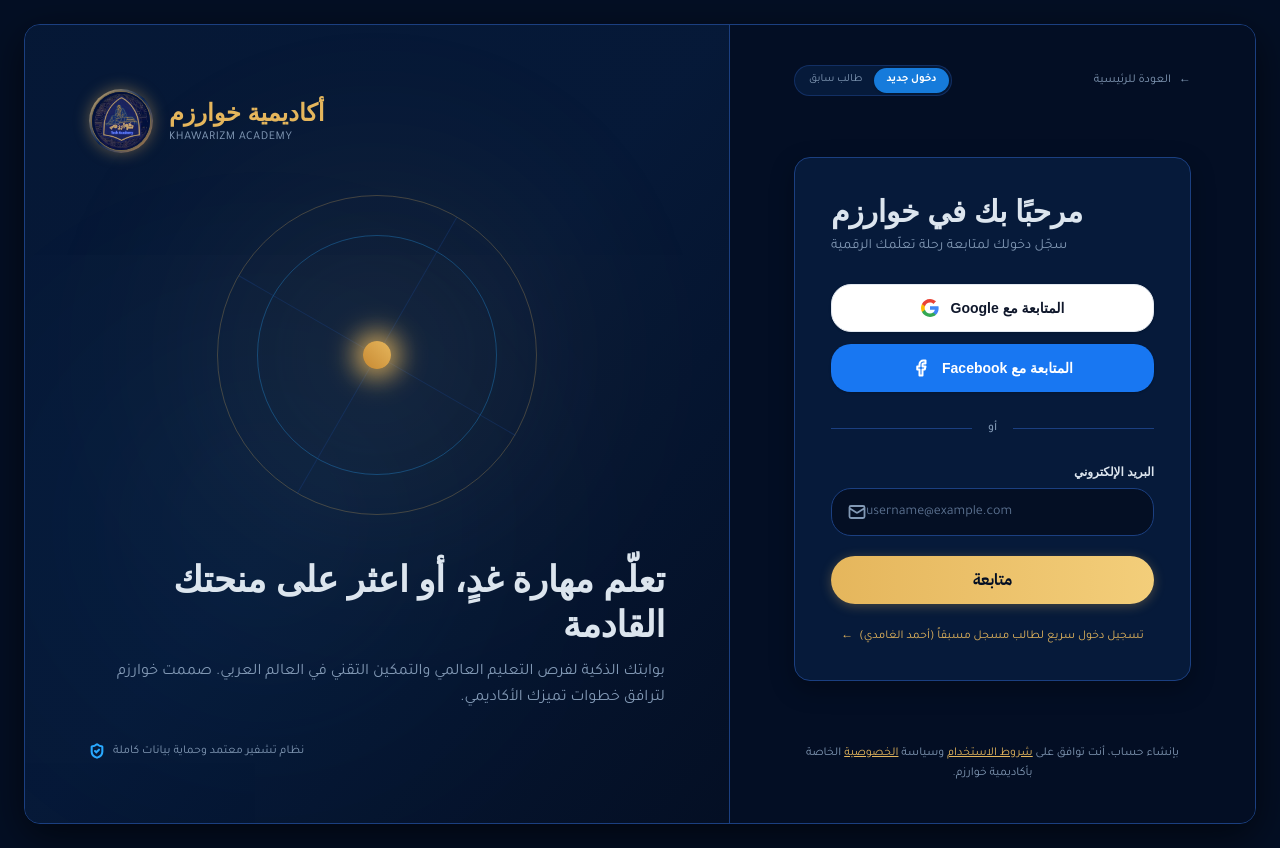
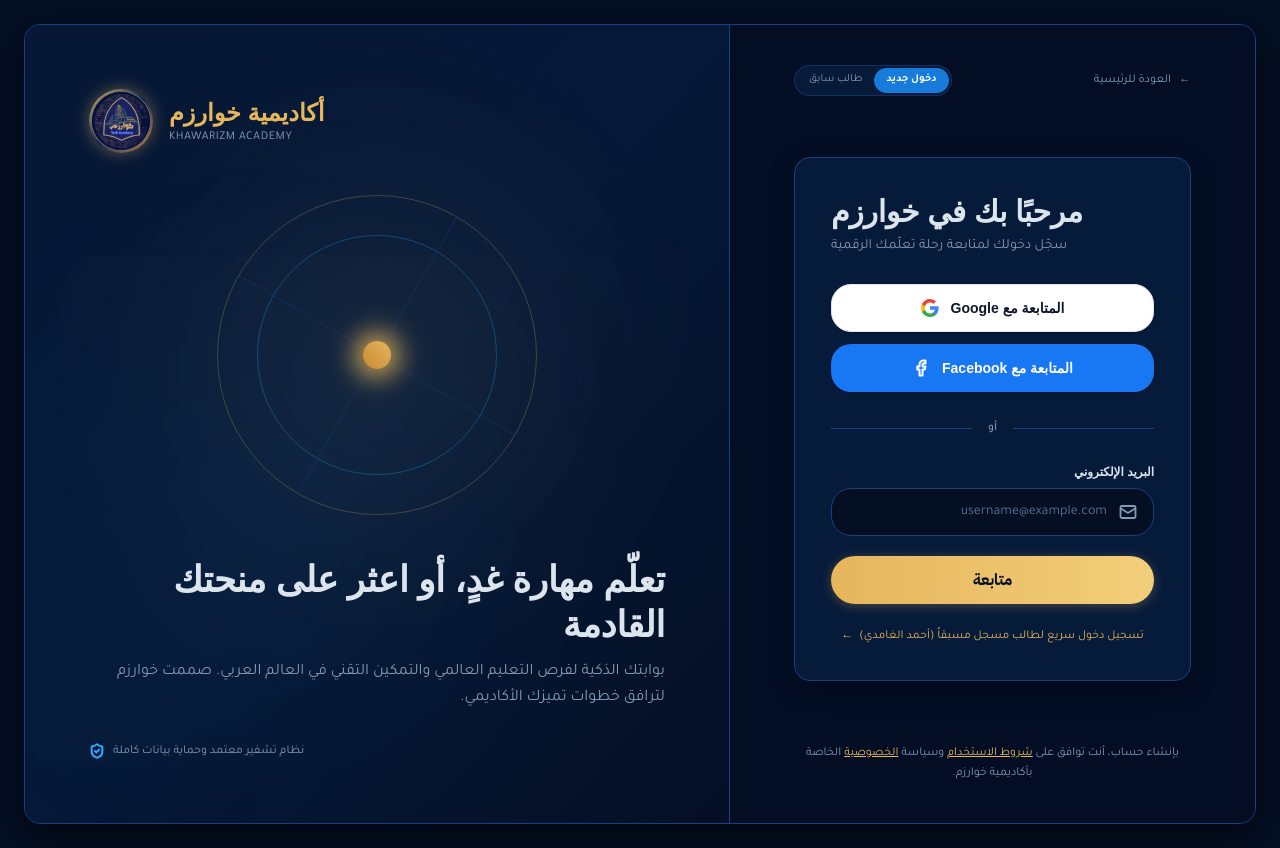
Before and after one commit to Khawarizm-Academy/Khawarizm-Academy, a React (Vite) app in the folder frontend/: page /login in a window 1280 px wide. Built offline with nearby package versions, Linux system fonts and the light colour scheme.

Commit message:
Realign Signin Button

```diff
--- a/frontend/src/features/auth/components/DefaultLoginCard.tsx
+++ b/frontend/src/features/auth/components/DefaultLoginCard.tsx
@@ -90,22 +90,11 @@
               error
                 ? 'border-[#D9534F] ring-1 ring-[#D9534F]'
                 : 'border-[#1B3F80] focus-within:border-[#29A9FF] focus-within:ring-1 focus-within:ring-[#29A9FF]'
-            } flex items-center justify-between transition-all duration-200`}
+            } flex items-center gap-3 transition-all duration-200 cursor-text`}
+            onClick={() => document.getElementById('auth-email')?.focus()}
           >
-            <input
-              id="auth-email"
-              type="email"
-              dir="ltr"
-              value={email}
-              onChange={(e) => {
-                setEmail(e.target.value);
-                if (error) setError(null);
-              }}
-              placeholder="username@example.com"
-              className="flex-1 bg-transparent text-sm text-[#DCE5EE] placeholder-[#5C7291] outline-none font-['Tajawal',sans-serif] text-left pr-2"
-              autoComplete="email"
-            />
-            <div className="text-[#8299B5]" aria-hidden="true">
+            {/* Mail Icon positioned at the right edge (start of input in RTL) */}
+            <div className="text-[#8299B5] shrink-0 flex items-center justify-center pointer-events-none" aria-hidden="true">
               <svg width="18" height="18" viewBox="0 0 16 16" fill="none" xmlns="http://www.w3.org/2000/svg">
                 <path
                   d="M14.6672 4.66701L8.67275 8.48462C8.46933 8.60275 8.23827 8.66498 8.00303 8.66498C7.76778 8.66498 7.53673 8.60275 7.33331 8.48462L1.33282 4.66701M2.66626 2.66721H13.3338C14.0702 2.66721 14.6672 3.2641 14.6672 4.00041V11.9996C14.6672 12.7359 14.0702 13.3328 13.3338 13.3328H2.66626C1.92983 13.3328 1.33282 12.7359 1.33282 11.9996V4.00041C1.33282 3.2641 1.92983 2.66721 2.66626 2.66721Z"
@@ -116,6 +105,21 @@
                 />
               </svg>
             </div>
+
+            {/* Email Input Field with clean right-alignment matching the label and icon */}
+            <input
+              id="auth-email"
+              type="email"
+              dir="auto"
+              value={email}
+              onChange={(e) => {
+                setEmail(e.target.value);
+                if (error) setError(null);
+              }}
+              placeholder="username@example.com"
+              className="flex-1 w-full bg-transparent text-sm text-[#DCE5EE] placeholder-[#5C7291] outline-none font-['Tajawal',sans-serif] text-right"
+              autoComplete="email"
+            />
           </div>
           {error && (
             <p className="text-xs text-[#D9534F] font-['Tajawal',sans-serif] text-right mt-0.5">
```
